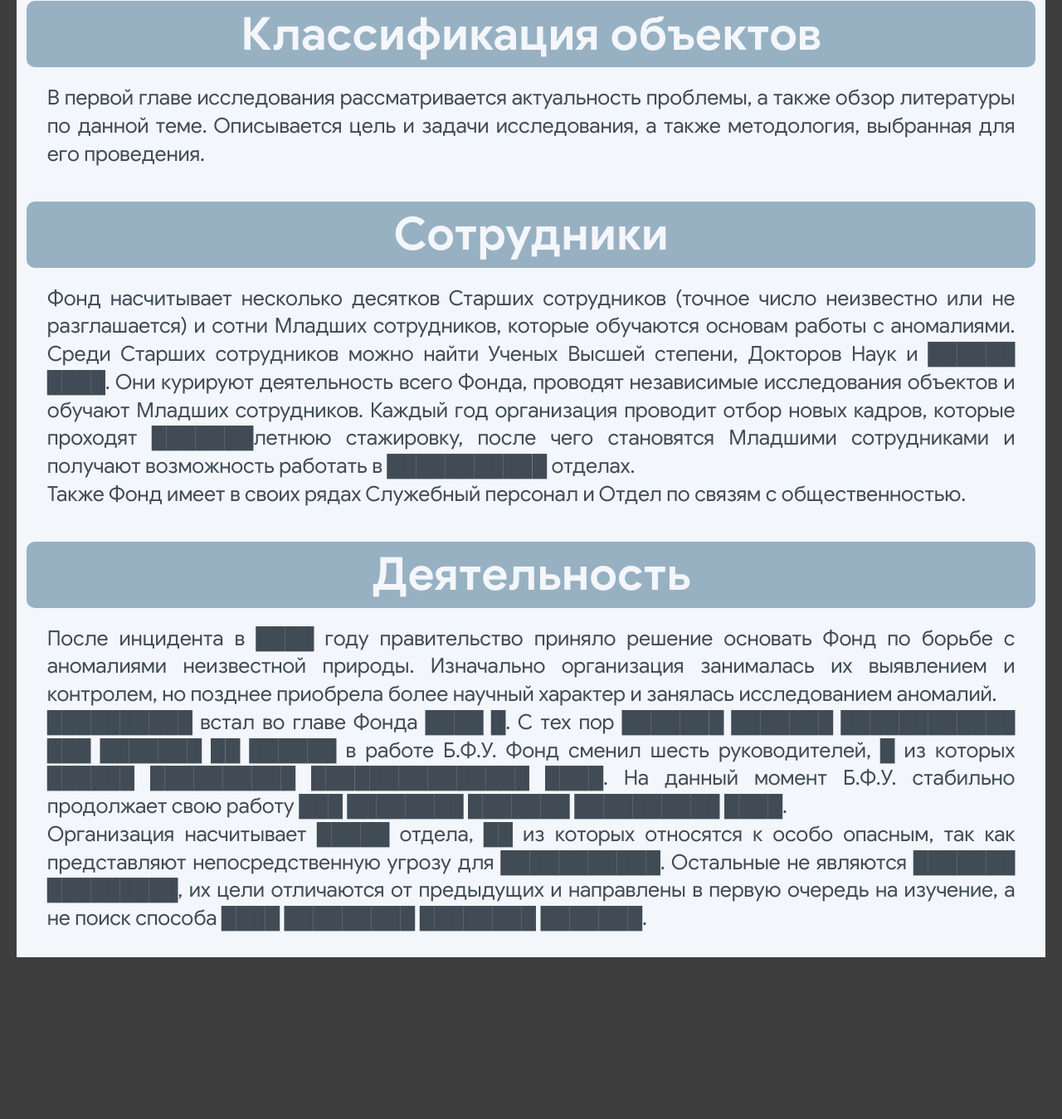
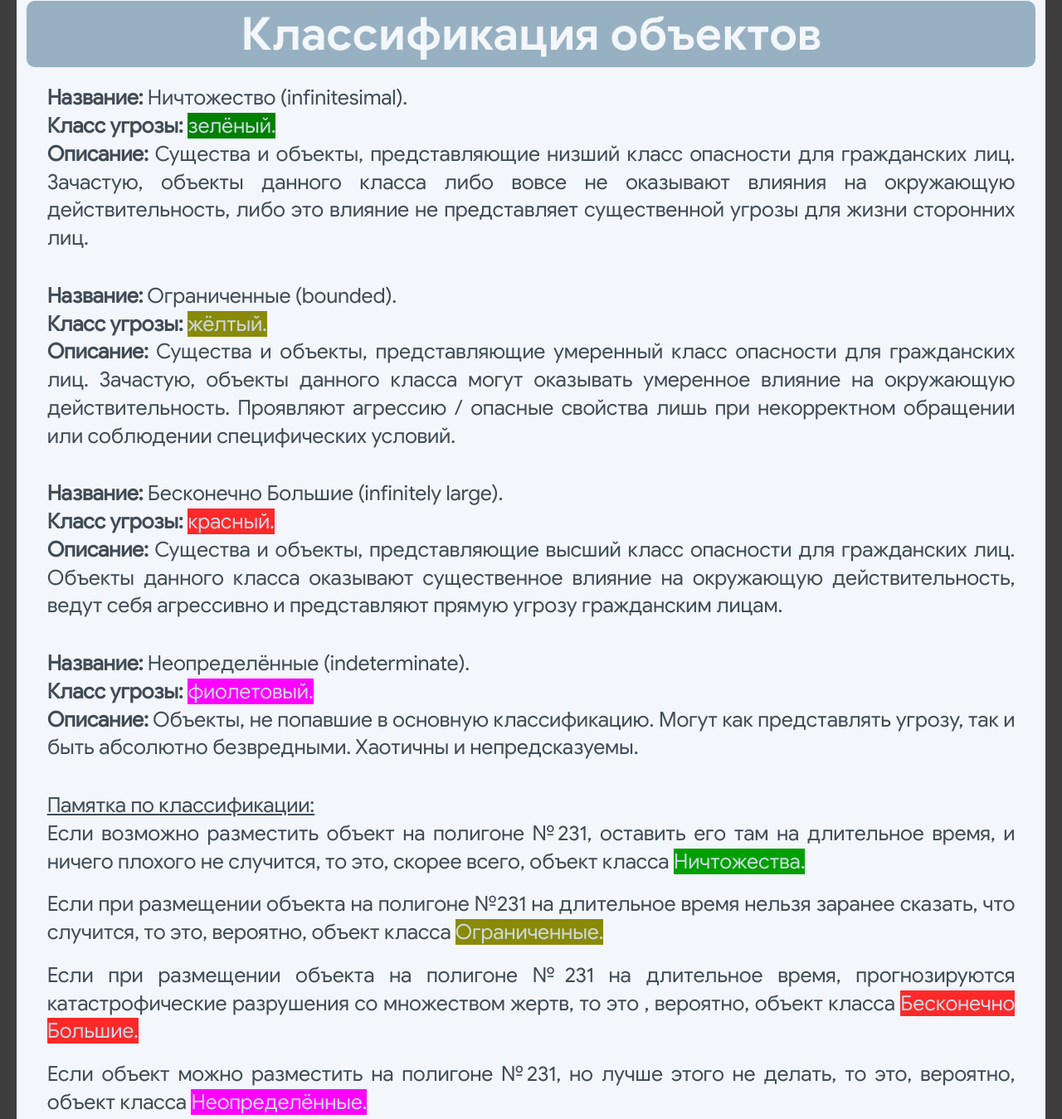
Before and after one commit to ArtemDyrdin/Wall-Site, a plain HTML site: page main.html in a window 1280 px wide. Shown: the part 781-2130 px from the top of the page at 83% size. Before the commit the page ends 1955 px from the top, so only its background shows below. Drawn offline with Linux system fonts and the light colour scheme.

Commit message:
верстка краткой классификации объектов

```diff
--- a/main.html
+++ b/main.html
@@ -110,8 +110,64 @@
             </h1>
         </div>
         <div class="inContainerBlock">
-            <p>В первой главе исследования рассматривается актуальность проблемы, а также обзор литературы по данной
-                теме. Описывается цель и задачи исследования, а также методология, выбранная для его проведения.</p>
+            <p>
+                <b>Название:</b> Ничтожество (infinitesimal).<br>
+                <b>Класс угрозы:</b> <span
+                    style="background-color: green; color: var(--secondLightColor);">зелёный.</span><br>
+                <b>Описание:</b> Существа и объекты, представляющие низший класс опасности для гражданских лиц.
+                Зачастую, объекты данного класса либо вовсе не оказывают влияния на окружающую действительность, либо
+                это влияние не представляет существенной угрозы для жизни сторонних лиц.
+            </p>
+            <br><br>
+            <p>
+                <b>Название:</b> Ограниченные (bounded).<br>
+                <b>Класс угрозы:</b> <span
+                    style="background-color: #8a8a09; color: var(--secondLightColor);">жёлтый.</span><br>
+                <b>Описание:</b> Существа и объекты, представляющие умеренный класс опасности для гражданских лиц.
+                Зачастую, объекты данного класса могут оказывать умеренное влияние на окружающую действительность.
+                Проявляют агрессию / опасные свойства лишь при некорректном обращении или соблюдении специфических
+                условий.
+            </p>
+            <br><br>
+            <p>
+                <b>Название:</b> Бесконечно Большие (infinitely large).<br>
+                <b>Класс угрозы:</b> <span
+                    style="background-color: #ff2929; color: var(--secondLightColor);">красный.</span><br>
+                <b>Описание:</b> Существа и объекты, представляющие высший класс опасности для гражданских лиц. Объекты
+                данного класса оказывают существенное влияние на окружающую действительность, ведут себя агрессивно и
+                представляют прямую угрозу гражданским лицам.
+            </p>
+            <br><br>
+            <p>
+                <b>Название:</b> Неопределённые (indeterminate).<br>
+                <b>Класс угрозы:</b> <span style="background-color: fuchsia; color: var(--secondLightColor);">фиолетовый.</span><br>
+                <b>Описание:</b> Объекты, не попавшие в основную классификацию. Могут как представлять угрозу, так и
+                быть абсолютно безвредными. Хаотичны и непредсказуемы.
+            </p>
+            <br><br>
+            <p style="text-decoration: underline">Памятка по классификации:</p>
+            <p>
+                Если возможно разместить объект на полигоне №231, оставить его там на длительное время, и ничего плохого
+                не случится, то это, скорее всего, объект класса <span
+                    style="background-color: #00a000; color: var(--secondLightColor);">Ничтожества.</span>
+            </p>
+            <br>
+            <p>
+                Если при размещении объекта на полигоне №231 на длительное время нельзя заранее сказать, что случится,
+                то это, вероятно, объект класса <span
+                    style="background-color: #8a8a09; color: var(--secondLightColor);">Ограниченные.</span>
+            </p>
+            <br>
+            <p>
+                Если при размещении объекта на полигоне №231 на длительное время, прогнозируются катастрофические
+                разрушения со множеством жертв, то это , вероятно, объект класса <span
+                    style="background-color: #ff2929; color: var(--secondLightColor);">Бесконечно Большие.</span>
+            </p>
+            <br>
+            <p>
+                Если объект можно разместить на полигоне №231, но лучше этого не делать, то это, вероятно, объект класса
+                <span style="background-color: fuchsia; color: var(--secondLightColor);">Неопределённые.</span>
+            </p>
         </div>
         <div class="chapter1" id="anchor2">
             <h1 class="header1">
@@ -136,16 +192,18 @@
         </div>
         <div class="inContainerBlock">
             <p>
-                После инцидента в ████ году правительство приняло решение основать Фонд по борьбе с аномалиями
-                неизвестной природы. Изначально организация занималась их выявлением и контролем, но позднее приобрела
-                более научный характер и занялась исследованием аномалий.<br>
-                ██████████ встал во главе Фонда ████ █. С тех пор ███████ ███████ ████████████ ███ ███████ ██ ██████
-                в работе Б.Ф.У. Фонд сменил шесть руководителей, █ из которых ██████ ██████████ ███████████████ ████. На
-                данный момент Б.Ф.У. стабильно продолжает свою работу ███ ████████ ███████ ██████████ ████.<br>
-                Организация насчитывает █████ отдела, ██ из которых относятся к особо опасным, так как представляют
-                непосредственную угрозу для ███████████. Остальные не являются ███████ █████████, их цели отличаются от
-                предыдущих и направлены в первую очередь на изучение, а не поиск способа ████ █████████ ████████
-                ███████.
+                После инцидента в 19██ году правительство приняло решение основать Фонд по борьбе с аномальными
+                явлениями.
+                Изначально организация занималась их выявлением, захватом и наблюдением. С 19██ вектор деятельности
+                Фонда был сменён и она приобрела более научный характер. Началось активное исследование аномалий, было
+                построено более ██ научных полигонов.
+                <br>
+                В 1967 году во во главе Фонда становится Н. В. Прикладов.С того времени Фонд сменил уже пять
+                руководителей, █ из которых ████████ ███████████ █████████████. На данный момент Б.Ф.У. стабильно
+                продолжает свою работу под руководством А. А. ████████.<br>
+                Организация насчитывает ██ отдела, ██ из которых относятся к работе с особо опасными аномалиями, так как
+                содержащиеся в них объекты представляют непосредственную угрозу для безопасности гражданского населения.
+                Помимо научных отделов, Фонд содержит более ██ групп захвата.
             </p>
         </div>
     </div>
```
